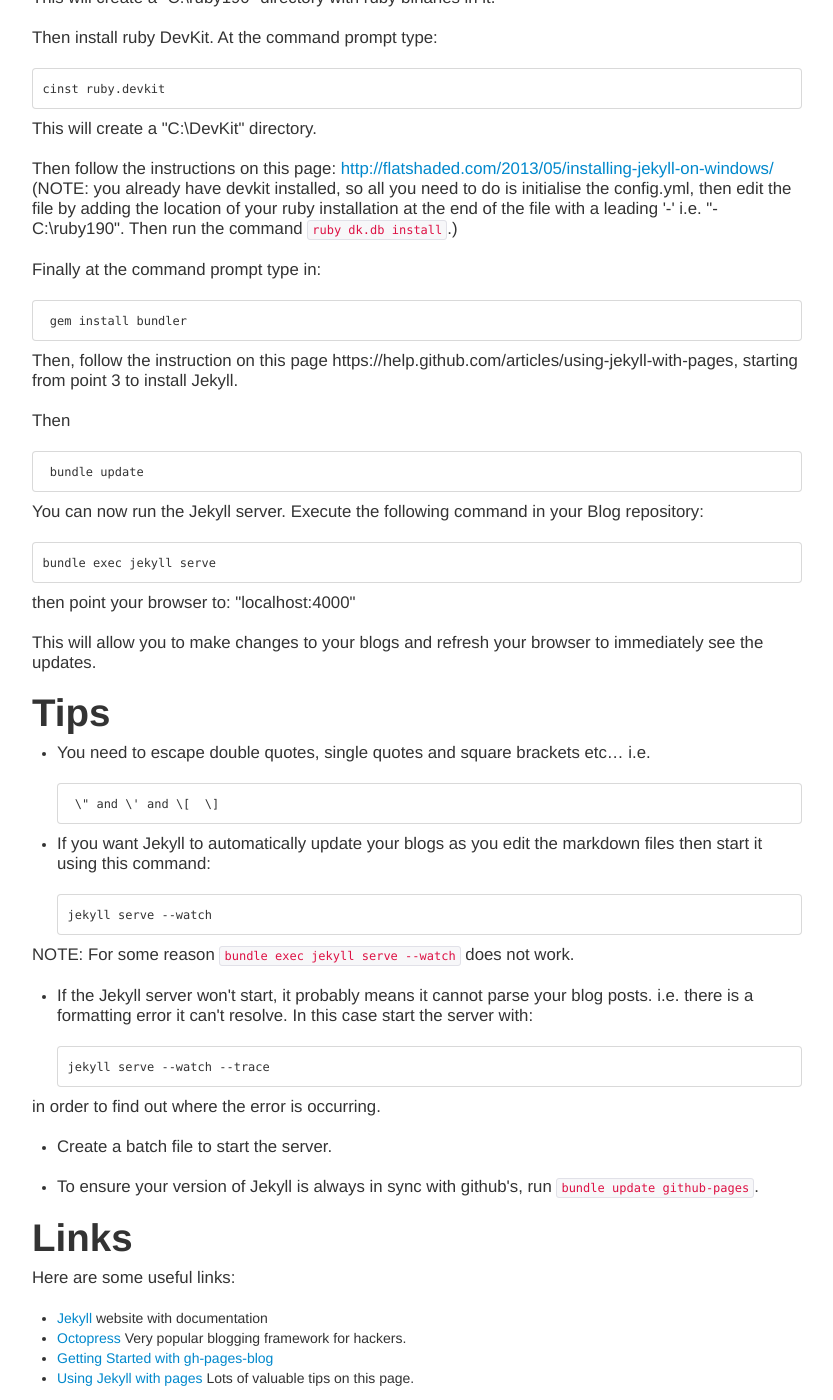
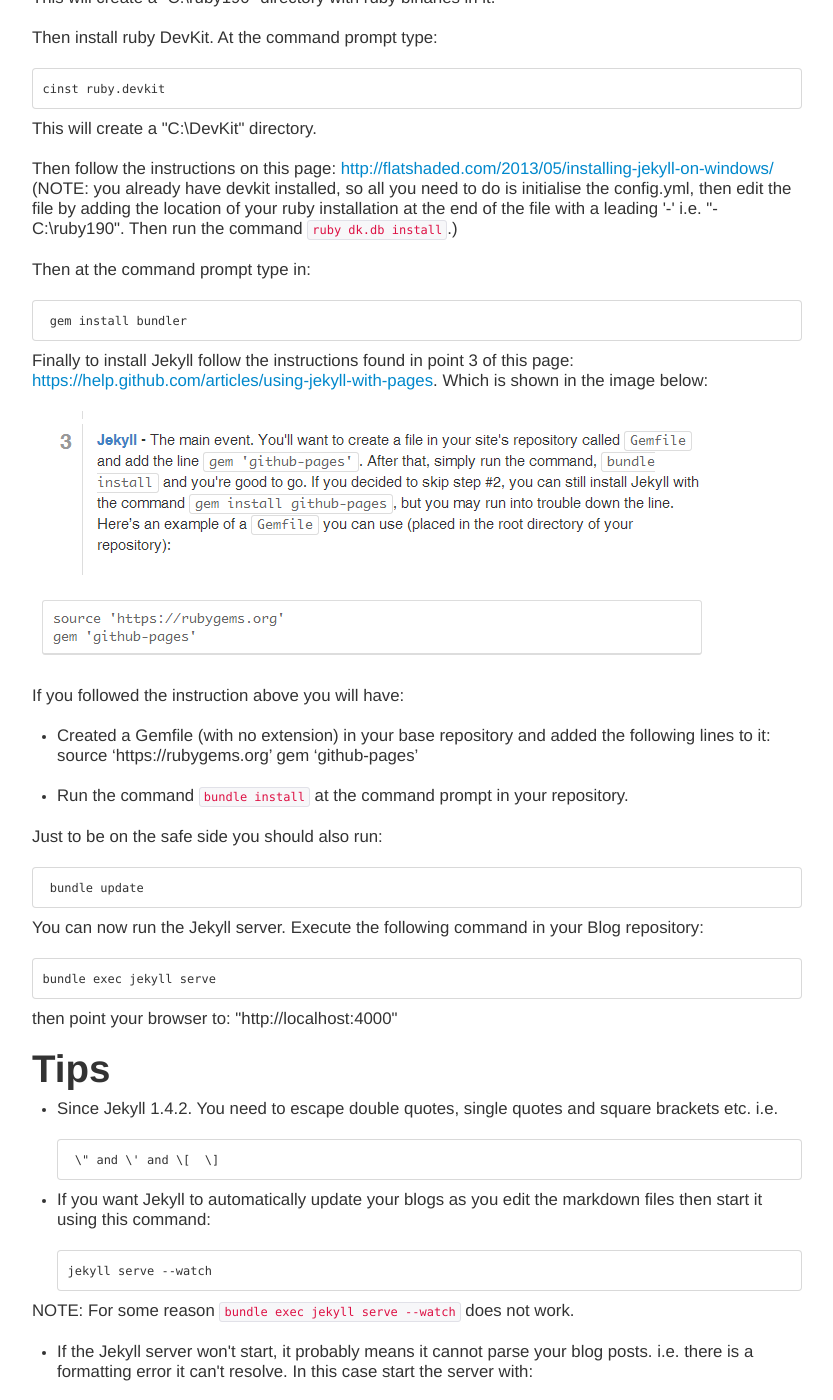
Before and after one commit to Orcomp/Blog, a Jekyll site: the page built from _posts/2013-12-17-Simple-Blogger.md, in a window 1280 px wide and 1400 px high, scrolled down 1166 px. Shown: the whole window, without its empty margins (23-856 px from the left). Built offline with Jekyll 4.4.1, drawn with Linux system fonts in a browser that asks for light colours; some of the changed text lies outside the part shown.

Commit message:
(*) Update SimpleBlogging post

```diff
--- a/_includes/content/brief-bio.html
+++ b/_includes/content/brief-bio.html
@@ -1,2 +1,2 @@
-<p class="text-center"><small><strong>ABOUT GH-PAGES-BLOG</strong></small></p>
-<p>gh-pages-blog is the simple way to set up a fully responsive blog on github in just a matter of minutes.</p>
+<p class="text-center"><small><strong>ABOUT ORCOMP BLOG</strong></small></p>
+<p>This blog discusses all things related to Operations Research as well as general programming matters, with a strong emphasis on automation and standards.</p>
--- a/_posts/2013-12-17-Simple-Blogger.md
+++ b/_posts/2013-12-17-Simple-Blogger.md
@@ -26,7 +26,7 @@
     	git checkout --orphan gh-pages
 
 
-- Modify the config.yml to reflect your own settings. (i.e. change the author name and URL address etc...)
+- Modify the config.yml to reflect your own settings. (i.e. change the author name and URL address etc.)
 - Commit the files to your local repo, then push your commit to github. Within the next 10 mins you should be able to navigate to http://username.github.io/Blog. You will see a \"Hello World\" post.
 - To add new posts follow the instructions found [here](http://thedereck.github.io/gh-pages-blog/user-manual/getting-started.html).
 
@@ -60,13 +60,24 @@
 
 Then follow the instructions on this page: [http://flatshaded.com/2013/05/installing-jekyll-on-windows/](http://flatshaded.com/2013/05/installing-jekyll-on-windows/) (NOTE: you already have devkit installed, so all you need to do is initialise the config.yml, then edit the file by adding the location of your ruby installation at the end of the file with a leading \'-\' i.e. \"- C:\ruby190\". Then run the command `ruby dk.db install`.)
 
-Finally at the command prompt type in:
+Then at the command prompt type in:
 
      gem install bundler
 
-Then, follow the instruction on this page https://help.github.com/articles/using-jekyll-with-pages, starting from point 3 to install Jekyll.
+Finally to install Jekyll follow the instructions found in point 3 of this page: [https://help.github.com/articles/using-jekyll-with-pages](https://help.github.com/articles/using-jekyll-with-pages).
+Which is shown in the image below:
 
-Then
+![Jekyll Installation](/img/SimpleBlogging/InstallJekyll.png)
+
+If you followed the instruction above you will have:
+
+- Created a Gemfile (with no extension) in your base repository and added the following lines to it:
+       source 'https://rubygems.org'
+	   gem 'github-pages'
+
+- Run the command `bundle install` at the command prompt in your repository.
+
+Just to be on the safe side you should also run:
 
      bundle update
 
@@ -74,14 +85,13 @@
 
     bundle exec jekyll serve
 
-then point your browser to: \"localhost:4000\"
-
-This will allow you to make changes to your blogs and refresh your browser to immediately see the updates.
+then point your browser to: \"http://localhost:4000\"
 
 
 # Tips
 
-- You need to escape double quotes, single quotes and square brackets etc... i.e.
+- Since Jekyll 1.4.2. You need to escape double quotes, single quotes and square brackets etc.
+i.e.
 
        \" and \' and \[  \]
 
```
Also changed, not shown: img/SimpleBlogging/InstallJekyll.png (added).
